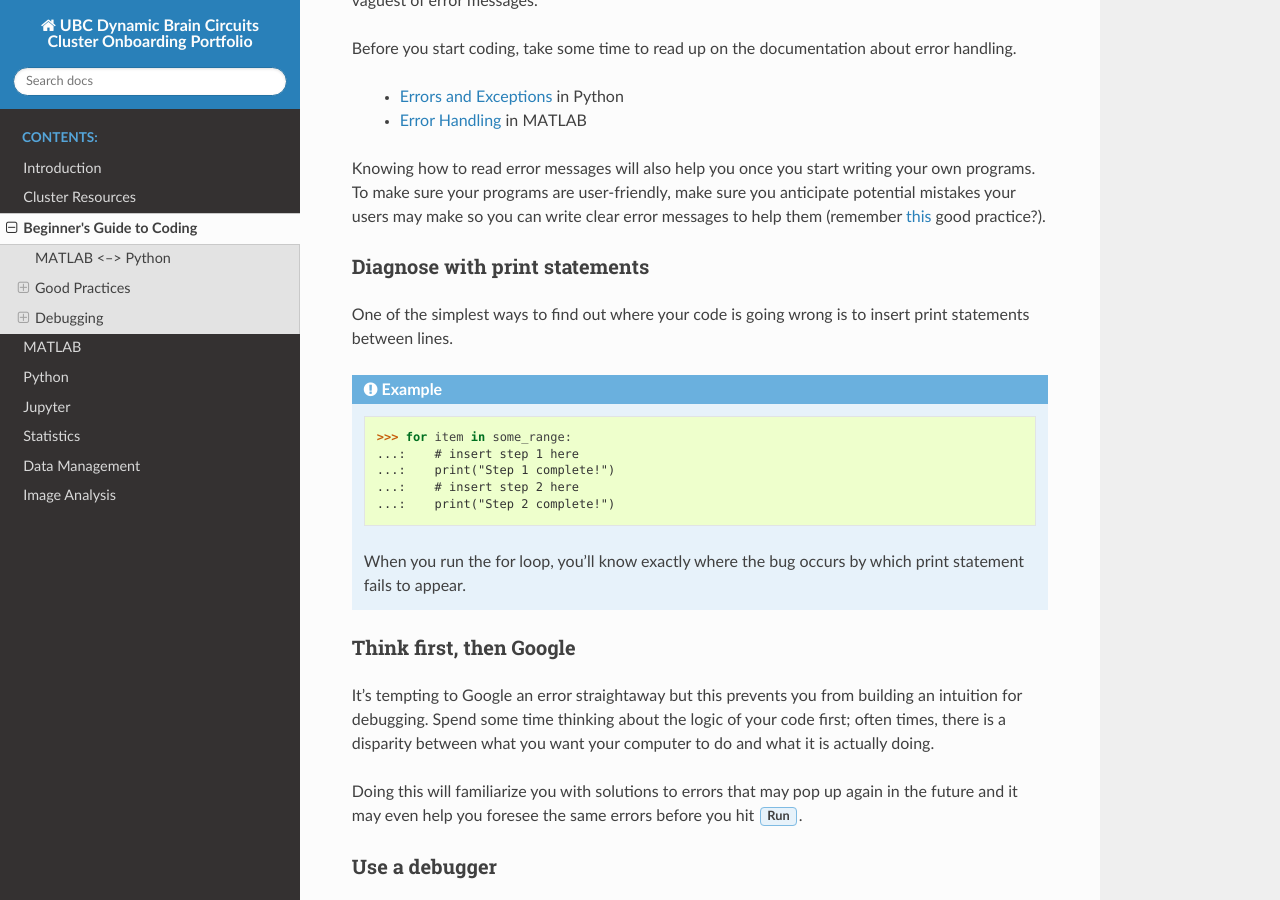
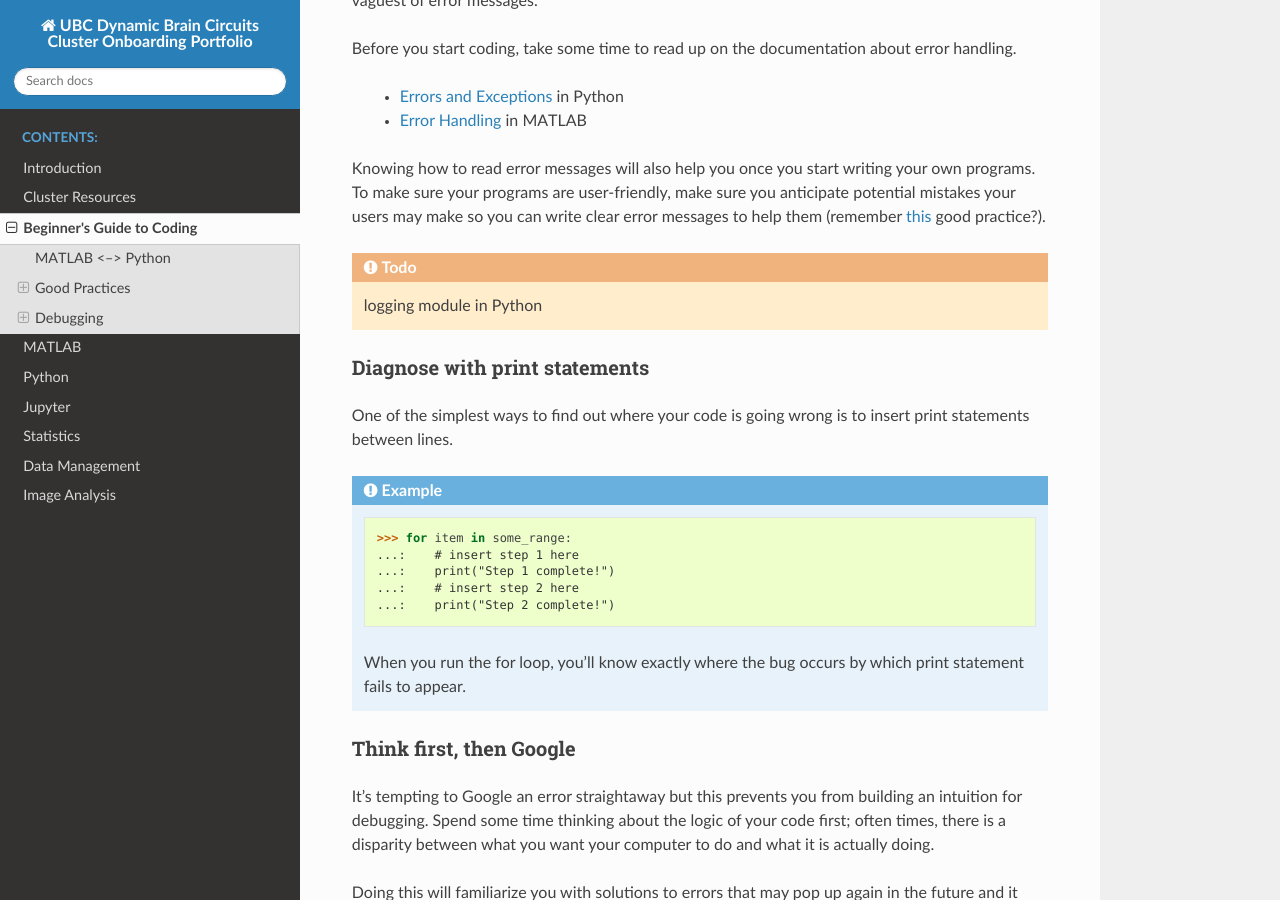
Before and after one commit to ubcbraincircuits/onboarding, a Sphinx documentation site: the page built from source/code.rst, in a window 1280 px wide and 900 px high, scrolled down 3331 px. Built offline with Sphinx 7.4.7 and the Read the Docs theme 2.0.0, drawn with Linux system fonts in a browser that asks for light colours.

Commit message:
Add todo

```diff
--- a/source/code.rst
+++ b/source/code.rst
@@ -135,6 +135,9 @@ Knowing how to read error messages will also help you once you start writing you
 are user-friendly, make sure you anticipate potential mistakes your users may make so you can write clear error messages to
 help them (remember :ref:`this<Write test cases: Catch me if you can!>` good practice?).
 
+.. todo::
+	logging module in Python
+
 Diagnose with print statements
 ==============================
 
```
